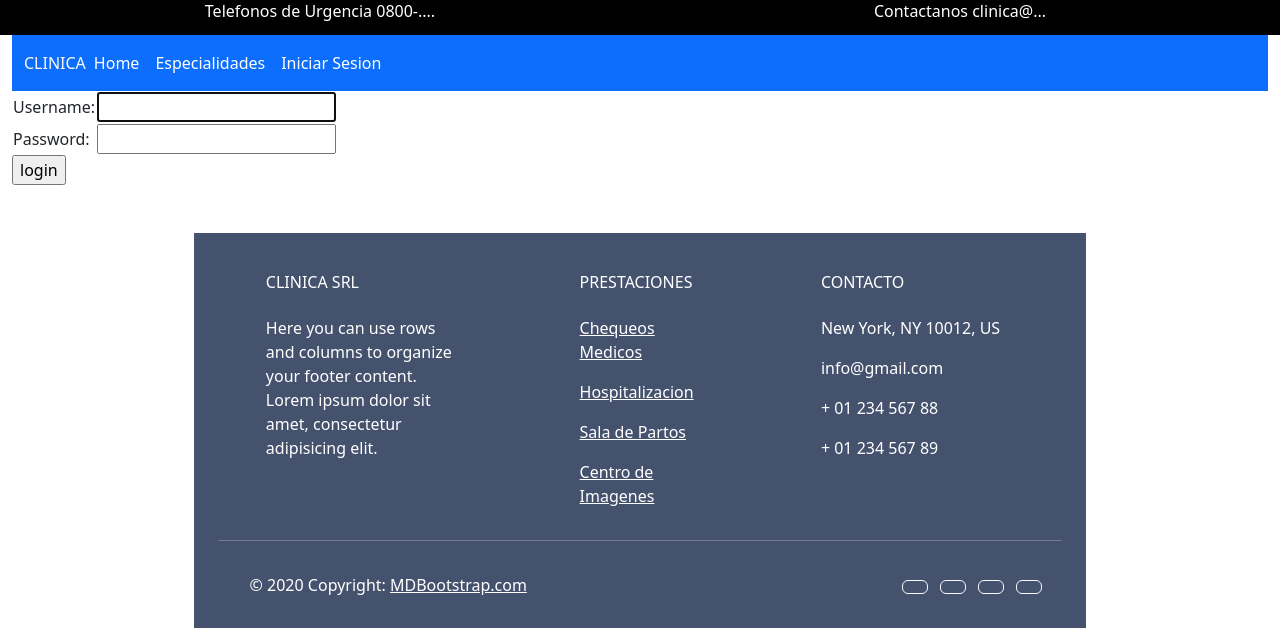
After one commit to julioemansilla/clinica23655, a Django app: page /accounts/login/ in a window 1280 px wide. The commit adds this page. Shown: the top 628 px of the page. Run offline with Django 4.2, Linux system fonts and the light colour scheme.

Commit message:
se le crea el iniciar y cerrar sesion

```diff
--- a/clinica23655/clinica23655/settings.py
+++ b/clinica23655/clinica23655/settings.py
@@ -134,3 +134,6 @@ STATIC_URL = '/static/'
 # https://docs.djangoproject.com/en/4.2/ref/settings/#default-auto-field
 
 DEFAULT_AUTO_FIELD = 'django.db.models.BigAutoField'
+
+LOGIN_REDIRECT_URL ='index'
+LOGOUT_REDIRECT_URL = 'index'
--- a/clinica23655/core/models.py
+++ b/clinica23655/core/models.py
@@ -1,4 +1,10 @@
 from django.db import models
+from django.contrib.auth.models import User
+
+
+class Persona2(User):
+    class Metal:
+        proxy = True
 
 class Persona(models.Model):
     nombre = models.CharField(max_length=100)
--- a/clinica23655/core/templates/core/alta_turno.html
+++ b/clinica23655/core/templates/core/alta_turno.html
@@ -57,7 +57,7 @@
     <form action="{% url 'alta_turno' %}" method="POST">
         {% csrf_token %}
         {{form.as_table}}
-        <input type="submit" value="Enviar">
+        <input type="submit" value="Enviar" >
     </form>
 
 {%  endblock %}
--- a/clinica23655/core/templates/core/base.html
+++ b/clinica23655/core/templates/core/base.html
@@ -44,22 +44,42 @@
         CLINICA
 
         <div class="collapse navbar-collapse ">
-          <ul class="navbar-nav me-auto mb-2 mb-lg-0 " >
-            <li class="nav-item" >
+          <ul class="navbar-nav me-auto mb-2 mb-lg-0 ">
+            <li class="nav-item">
               <a class="nav-link " style="color: white;" href="{% url 'index' %}">Home</a>
             </li>
             <li class="nav-item">
               <a class="nav-link" style="color: white;" href="{% url 'especialidades' %}">Especialidades</a>
             </li>
+            {% if user.is_authenticated %}
             <li class="nav-item">
-              <a class="nav-link"  style="color: white;" href="{% url 'medicos' %}">Medicos</a>
+              <a class="nav-link" style="color: white;" href="{% url 'medicos' %}">Medicos</a>
             </li>
+            {% endif %}
+
+
+            {% if user.is_authenticated %}
             <li class="nav-item">
-              <a class="nav-link"  style="color: white;" href="{% url 'turnos' %}">Turnos</a>
+              <a class="nav-link" style="color: white;" href="{% url 'turnos' %}">Turnos</a>
             </li>
+            {% endif %}
+
+            {% if user.is_authenticated %}
             <li class="nav-item">
-              <a class="nav-link"  style="color: white;" href="{% url 'pacientes' %}">Paciente</a>
+              <a class="nav-link" style="color: white;" href="{% url 'pacientes' %}">Paciente</a>
             </li>
+            {% endif %}
+
+            {% if not user.is_authenticated %}
+              <li class="nav-item">
+                <a class="nav-link" style="color: white;" href="{% url 'login' %}">Iniciar Sesion</a>
+              </li>
+            {% else %}
+              <li class="nav-item">
+                <a class="nav-link" style="color: white;" href="{% url 'logout' %}">Cerrar Sesion</a>
+              </li>
+            {% endif %}
+
 
           </ul>
         </div>
@@ -75,10 +95,7 @@
     <!-- Remove the container if you want to extend the Footer to full width. -->
     <div class="container my-5">
       <!-- Footer -->
-  <footer
-          class="text-center text-lg-start text-white"
-          style="background-color: #45526e"
-          >
+      <footer class="text-center text-lg-start text-white" style="background-color: #45526e">
         <!-- Grid container -->
         <div class="container p-4 pb-0">
           <!-- Section: Links -->
@@ -149,9 +166,7 @@
                 <!-- Copyright -->
                 <div class="p-3">
                   © 2020 Copyright:
-              <a class="text-white" href="https://mdbootstrap.com/"
-                 >MDBootstrap.com</a
-                >
+                  <a class="text-white" href="https://mdbootstrap.com/">MDBootstrap.com</a>
                 </div>
                 <!-- Copyright -->
               </div>
@@ -160,36 +175,20 @@
               <!-- Grid column -->
               <div class="col-md-5 col-lg-4 ml-lg-0 text-center text-md-end">
                 <!-- Facebook -->
-            <a
-               class="btn btn-outline-light btn-floating m-1"
-               class="text-white"
-               role="button"
-               ><i class="fab fa-facebook-f"></i
-              ></a>
+                <a class="btn btn-outline-light btn-floating m-1" class="text-white" role="button"><i
+                    class="fab fa-facebook-f"></i></a>
 
                 <!-- Twitter -->
-            <a
-               class="btn btn-outline-light btn-floating m-1"
-               class="text-white"
-               role="button"
-               ><i class="fab fa-twitter"></i
-              ></a>
+                <a class="btn btn-outline-light btn-floating m-1" class="text-white" role="button"><i
+                    class="fab fa-twitter"></i></a>
 
                 <!-- Google -->
-            <a
-               class="btn btn-outline-light btn-floating m-1"
-               class="text-white"
-               role="button"
-               ><i class="fab fa-google"></i
-              ></a>
+                <a class="btn btn-outline-light btn-floating m-1" class="text-white" role="button"><i
+                    class="fab fa-google"></i></a>
 
                 <!-- Instagram -->
-            <a
-               class="btn btn-outline-light btn-floating m-1"
-               class="text-white"
-               role="button"
-               ><i class="fab fa-instagram"></i
-              ></a>
+                <a class="btn btn-outline-light btn-floating m-1" class="text-white" role="button"><i
+                    class="fab fa-instagram"></i></a>
               </div>
               <!-- Grid column -->
             </div>
--- /dev/null
+++ b/clinica23655/core/templates/core/login.html
@@ -0,0 +1,23 @@
+{% extends 'core/base.html' %}
+{% load static %}
+
+{% block main %}
+<form action="{% url 'login' %}" method="POST">
+    {% csrf_token %}
+    <table>
+        <tr>
+            <td>{{form.username.label_tag}}</td>
+            <td>{{form.username }}</td>
+        </tr>
+
+        <tr>
+            <td>{{form.password.label_tag}}</td>
+            <td>{{form.password }}</td>
+        </tr>
+    </table>
+
+    <input type="submit" value="login">
+    <input type="hidden" name="next" value="{{next}}">
+</form>
+
+{% endblock %}
--- a/clinica23655/core/urls.py
+++ b/clinica23655/core/urls.py
@@ -1,9 +1,14 @@
 from django.urls import path
+from django.contrib.auth import views as auth_views
+
 from core.views import *
-from turno.views import nuevo_turno
+
 
 urlpatterns = [
     path('', Homeview.as_view(), name='index'),
+    path('accounts/login/', auth_views.LoginView.as_view(template_name='core/login.html'), name= 'login'),
+    path('accounts/logout/', auth_views.LogoutView.as_view(), name= 'logout'),
+
     path('home/<str:nombre_usuario>/', index2, name='nombre_usuario'),
     path('especialidades/', EspecialidadesListView.as_view(), name='especialidades'),
     path('medicos/', DoctorListView.as_view(), name='medicos'),
```
Also changed, not shown: clinica23655/core/views.py (+12 -4 lines). Lines whose indentation alone changed are shown as unchanged.
